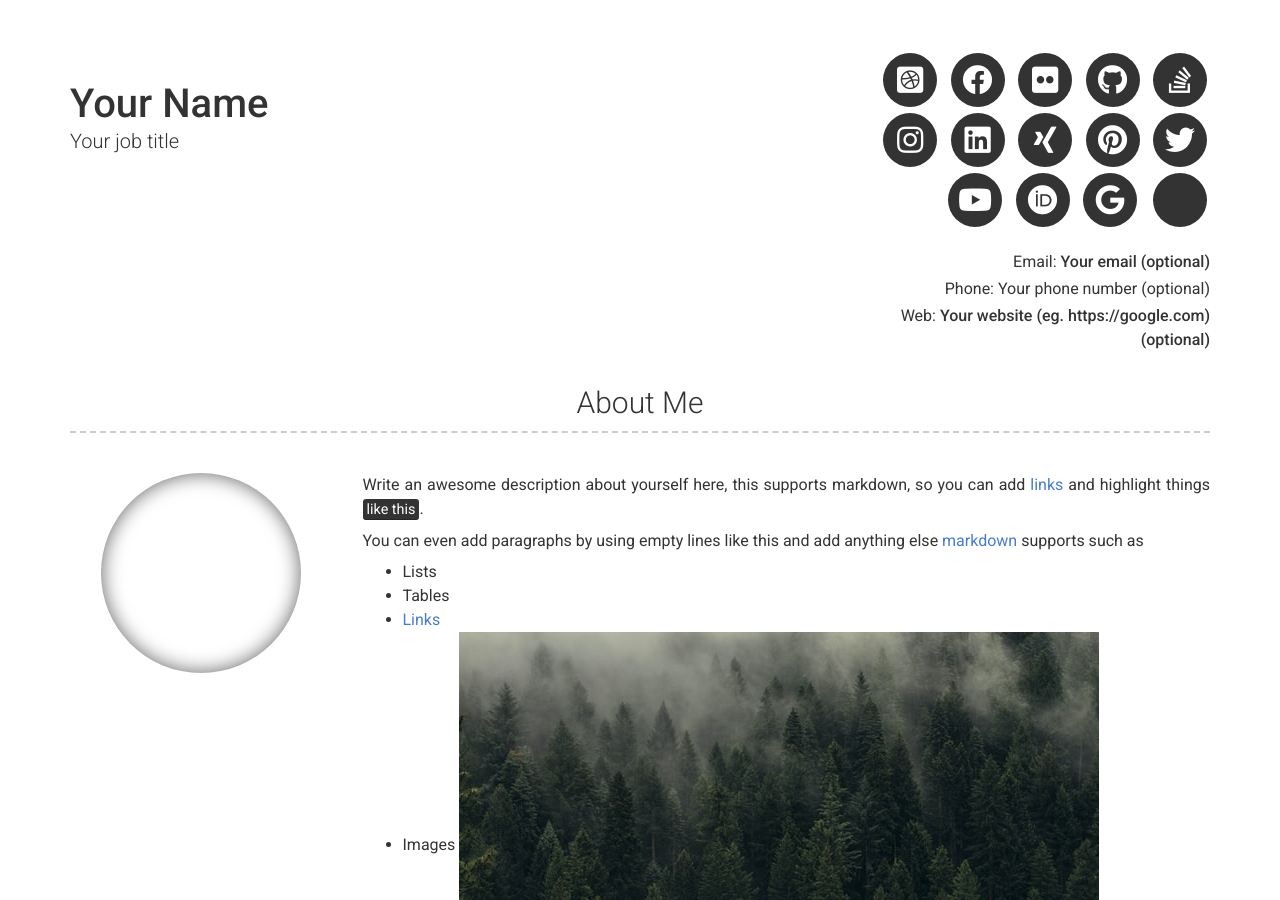
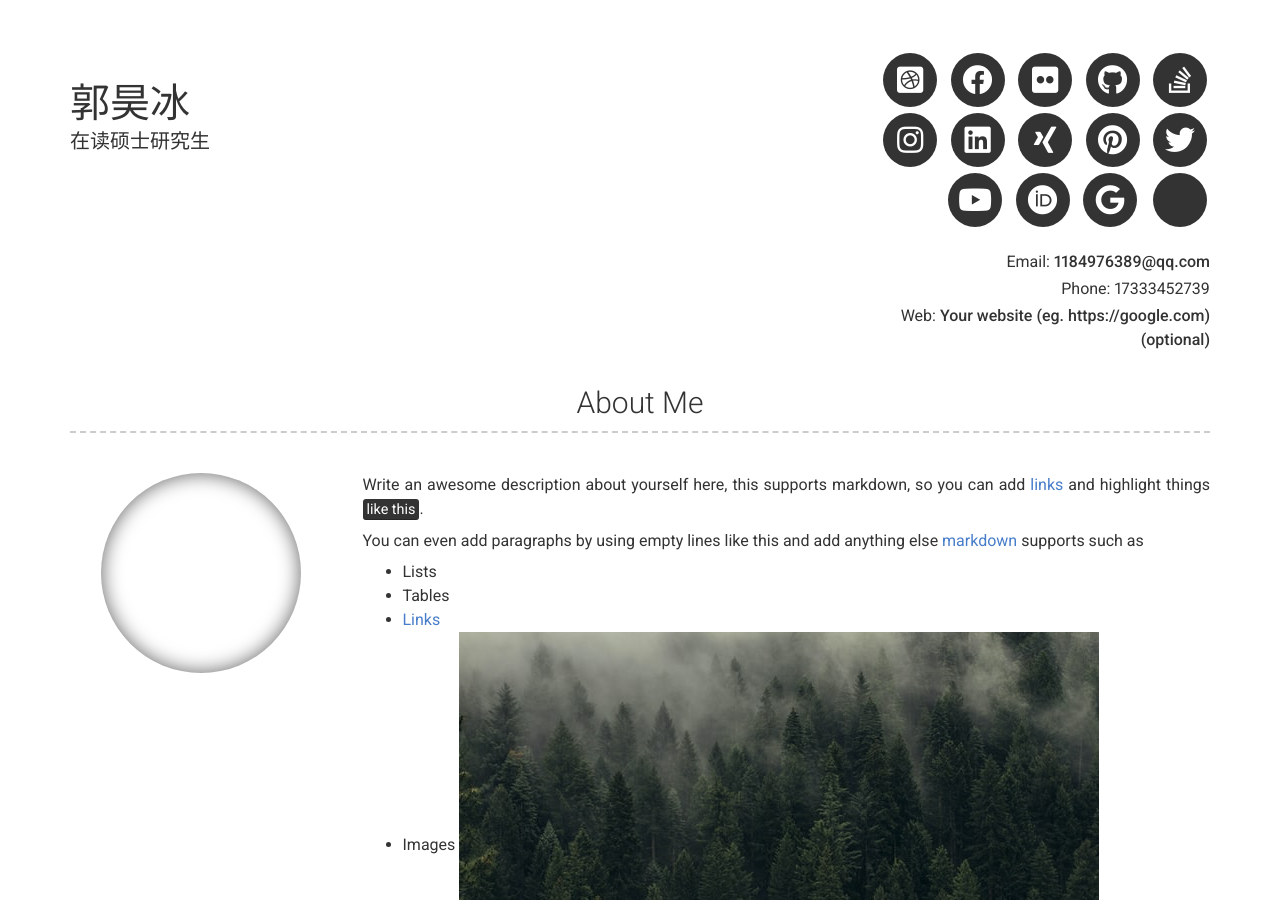
Before and after one commit to hb-Guo/hbg, a Jekyll site: the page built from index.md, in a window 1280 px wide and 900 px high. Built offline with Jekyll 4.4.1, drawn with Linux system fonts in a browser that asks for light colours; nearby versions of some CDN libraries; some of the changed text lies outside the part shown.

Commit message:
Update _config.yml

```diff
--- a/_config.yml
+++ b/_config.yml
@@ -6,11 +6,11 @@ repository: Git repository where your resume will be hosted, only required if yo
 version: 2
 
 # Personal info
-name: Your Name
-title: Your job title
-email: Your email (optional)
+name: 郭昊冰
+title: 在读硕士研究生
+email: 1184976389@qq.com
 # email_title: Email (Email title override)
-phone: Your phone number (optional)
+phone: 17333452739
 # phone_title: Phone (Phone title override)
 website: Your website (eg. https://google.com)(optional)
 # website_title: Web (Website title override)
```
